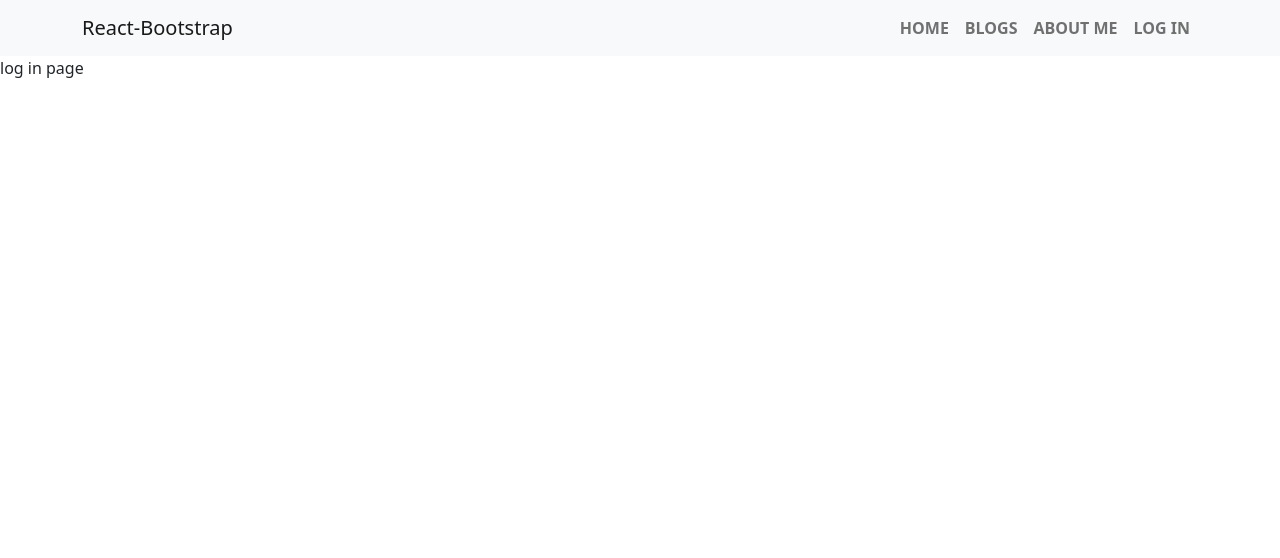
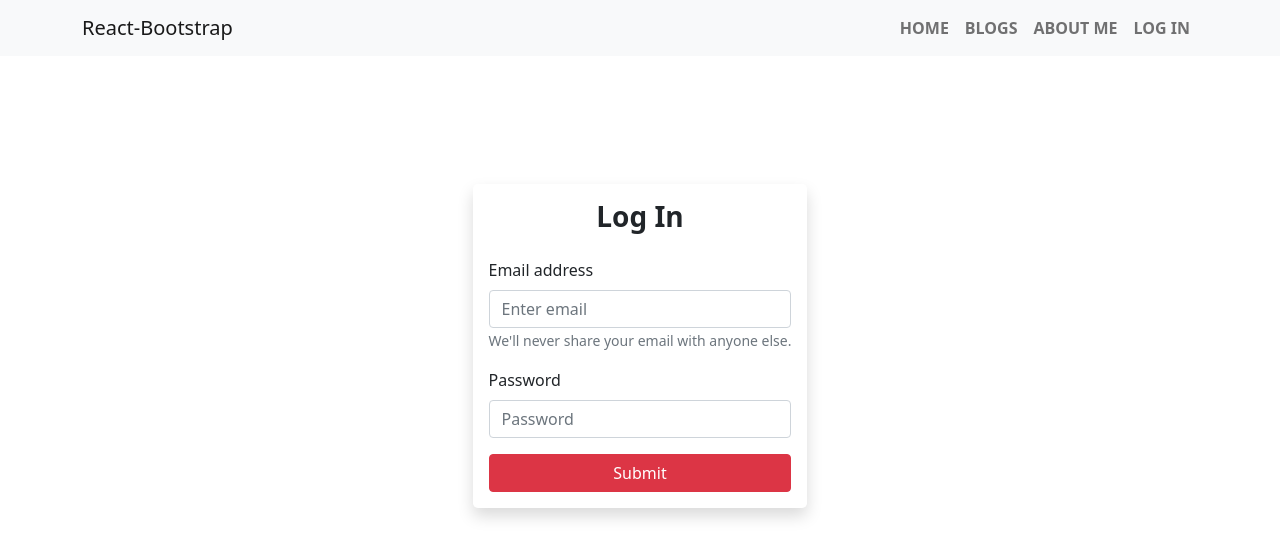
Before and after one commit to omar-faruk11/independent-service-provider, a React (Create React App) app: page /login in a window 1280 px wide. Shown: the top 558 px of the page. Built offline with nearby package versions, Linux system fonts and the light colour scheme.

Commit message:
Log in form added

```diff
--- a/src/Pages/LogIn/LogIn.jsx
+++ b/src/Pages/LogIn/LogIn.jsx
@@ -1,9 +1,29 @@
 import React from 'react';
+import { Button, Form } from 'react-bootstrap';
 
 const LogIn = () => {
     return (
-        <div>
-            log in page
+        <div className=' w-100 h-100'>
+            <div className=" d-flex align-content-center justify-content-center">
+                <Form className=' p-3 shadow rounded-3 ' style={{margin:"10% 0 0 0"}}>
+                    <h3 className=' text-center fw-bold mb-4'>Log In </h3>
+                    <Form.Group className="mb-3" controlId="formBasicEmail">
+                        <Form.Label>Email address</Form.Label>
+                        <Form.Control type="email" placeholder="Enter email" />
+                        <Form.Text className="text-muted">
+                            We'll never share your email with anyone else.
+                        </Form.Text>
+                    </Form.Group>
+
+                    <Form.Group className="mb-3" controlId="formBasicPassword">
+                        <Form.Label>Password</Form.Label>
+                        <Form.Control type="password" placeholder="Password" />
+                    </Form.Group>
+                    <Button className='w-100' variant="danger" type="submit">
+                        Submit
+                    </Button>
+                </Form>
+            </div>
         </div>
     );
 };
```
Also changed, not shown: src/Pages/Register/Register.jsx (added).
